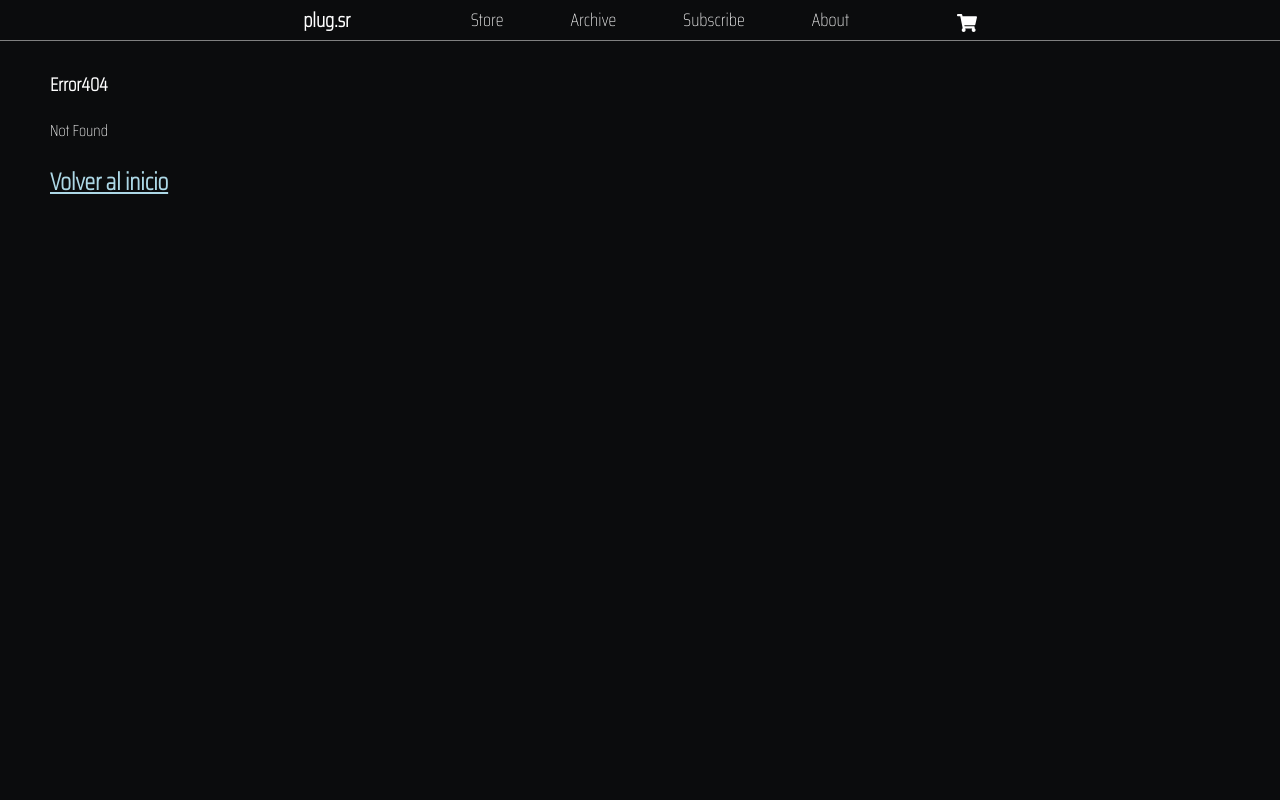
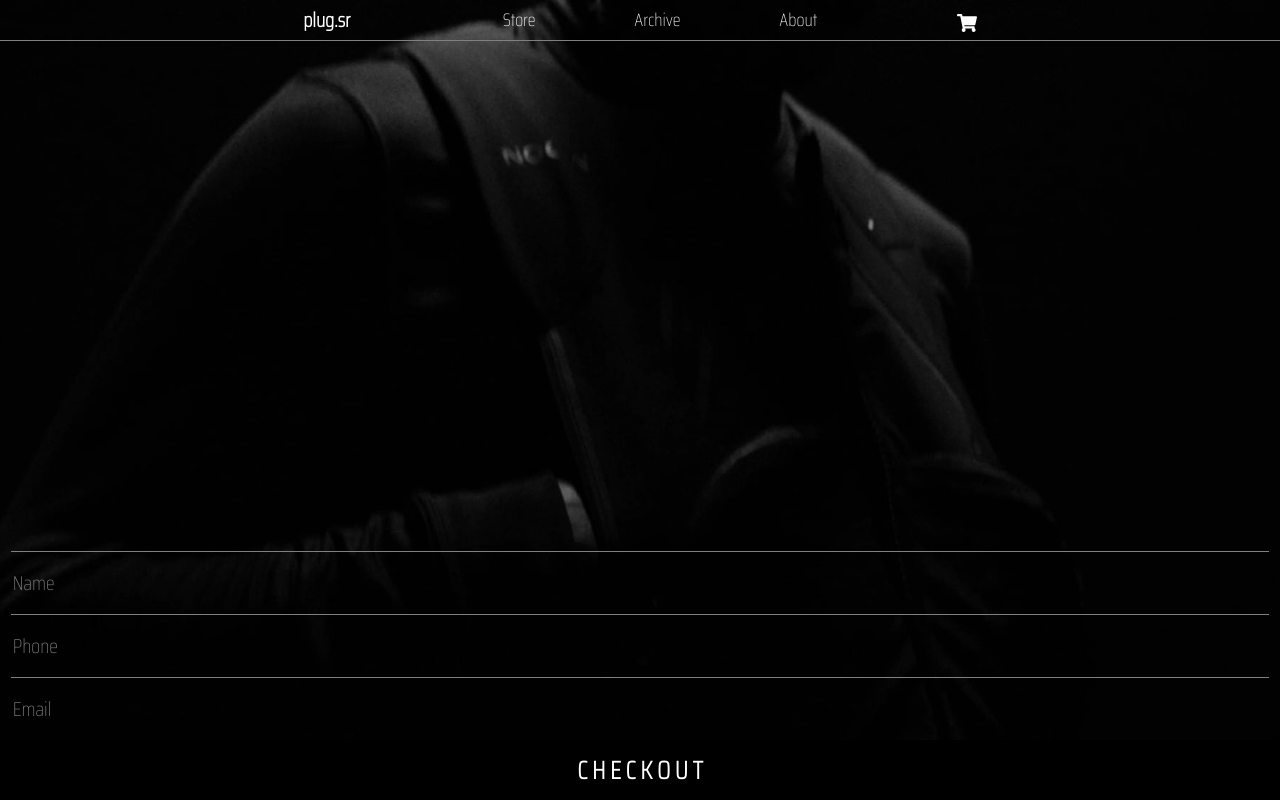
Before and after one commit to valentinopatane/coder-react, a React (Create React App) app: page /subscribe in a window 1280 px wide. Before the commit this address had no page. Built offline with nearby package versions, Linux system fonts and the light colour scheme.

Commit message:
desafio-13

```diff
--- a/src/App.js
+++ b/src/App.js
@@ -9,7 +9,9 @@ import Shop from './views/Shop';
 import ItemDetailContainer from './views/ItemDetailContainer';
 import CategoryList from './views/Categories';
 import Cart from './views/Cart'
+import Subscribe from './views/Subscribe';
 import Error404 from './views/Error404';
+
 //CONTEXT
 import {ItemsProvider} from './components/context/ItemsContext';
 
@@ -24,6 +26,7 @@ function App() {
           <Route exact path={'/shop/item/:id'} element={<ItemDetailContainer/>}/>
           <Route exact path={'/category/:id'} element={<CategoryList/>}/>
           <Route exact path='/cart' element={<Cart/>}/>
+          <Route exact path={'/subscribe'} element={<Subscribe/>}/>
           <Route path='*' element={<Error404/>}/>
         </Routes>
       </Router>
--- a/src/components/ItemDetail.js
+++ b/src/components/ItemDetail.js
@@ -1,5 +1,4 @@
 import React, { useState, useContext } from "react";
-import {Card,CardContent,CardMedia,Typography, CardActionArea, CardActions } from '@mui/material';
 import ItemCount from "./ItemCount";
 import {Link} from 'react-router-dom'
 import './style.css';
@@ -26,7 +25,7 @@ const ItemDetail = ({ item }) => {
       <>
         <div className="item_detail">
           <div className="item_detail_img">
-            <img src={item.image}></img>
+            <img src={item.image} alt="product"></img>
           </div>
           <div className="item_detail_text">
             <h1>{item.name}</h1>
@@ -37,7 +36,7 @@ const ItemDetail = ({ item }) => {
                   <div>
                   <ItemCount stock={item.stock} initial={0} onAdd={onAdd}/>
                   </div>
-        ) : ( <Link className='btn-section_child' to={'/cart'}>Finalizar compra</Link>)
+        ) : ( <Link className='btn-section_child' to={'/cart'}>Ir al carrito</Link>)
         }
           </div>
         </div>
--- a/src/components/NavBar.js
+++ b/src/components/NavBar.js
@@ -12,7 +12,6 @@ function Navbar(){
                     <ul className="aList">
                         <Link to="/shop">Store</Link>
                         <Link to="/archive">Archive</Link>
-                        <Link to="/subscribe">Subscribe</Link>
                         <Link to="/about">About</Link>
                     </ul>
                     <Link to="/cart"style={{marginTop: '5px'}} >
--- /dev/null
+++ b/src/components/SuccessMsg.js
@@ -0,0 +1,12 @@
+import * as React from 'react';
+import './style.css'
+
+const SuccessMsg =({purchaseID})=>{
+    return(
+        <div className="success">
+            <p>Thanks for buying! Your transaction ID is: {purchaseID}</p>
+        </div>
+    )
+}
+
+export default SuccessMsg;
--- a/src/components/style.css
+++ b/src/components/style.css
@@ -277,3 +277,67 @@
 .categorized_items div{
     z-index: 100;
 }
+
+
+.form{
+    width: 100%;
+    height: 100vh;
+    display: flex;
+    justify-content: flex-end;
+    align-items: center;
+    flex-direction: column;
+}
+.form form{
+    background-color: transparent;
+    width: 100%;
+    height: max-content;
+    z-index: 100;
+    display: flex;
+    flex-direction: column;
+    color: #fff;
+    justify-content: space-between;
+    align-items: center;
+    position: relative;
+}
+
+.form_textfield{
+    width: 98%;
+    height: 60px;
+    background-color: transparent;
+    color:#fff;
+    border: none;
+    border-top: 1px solid #808080;
+    font-size: 20px;
+}
+.form_textfield::placeholder{
+    color:#808080;
+    font-size: 20px;
+}
+.form_textfield:focus{
+    outline: none;
+}
+.form_submit{
+
+    width: 100%;
+    height: 60px;
+    background-color: #000;
+    border: none;
+    cursor: pointer;
+    color: #fff;
+    font-size: 25px;
+}
+.success{
+    background-color: transparent;
+}
+.success p{
+    font-size: 20px;
+}
+.backSub{
+    object-fit: cover;
+    top: 0;
+    left: 0;
+    position: absolute;
+    z-index: -1000;
+    width: 100%;
+    height: 100vh;
+}
--- a/src/views/Cart.js
+++ b/src/views/Cart.js
@@ -19,7 +19,7 @@ const Cart =()=>{
                 ) : (
                 <div className="body_cart">
                     <h2 style={{color:'#fff', marginTop:'120px'}}>Total: {total}$</h2>
-                    <button onClick={()=>clearCart()} style={{backgroundColor:'#000', color:'#fff',marginBottom:'50px'}}>Limpiar carrito</button>
+                    <Link className="goTo_link" to={'/subscribe'}>Completar compra</Link>
                     <div className="cartList">
                         {products.map((product)=>{
                              return (
@@ -32,6 +32,9 @@ const Cart =()=>{
                                     <button style={{backgroundColor:'#000', color:'#fff',textAlign:'center'}}onClick={()=>deleteItem(product, product.id)}>Eliminar Producto</button>
                                 </div>)
                             })}
+                    </div>
+                    <div>
+                        <button onClick={()=>clearCart()} style={{backgroundColor:'#000', color:'#fff',marginBottom:'50px'}}>Limpiar carrito</button>
                     </div>
                 </div>
                 )
--- /dev/null
+++ b/src/views/Subscribe.js
@@ -0,0 +1,86 @@
+import React, {useState} from 'react';
+
+//CSS
+import '../components/style.css';
+
+//IMG BACKGROUND
+import image from '../background/descarga.jpg';
+
+//COMPONENTS
+import SuccessMsg from '../components/SuccessMsg';
+
+//FIREBASE
+import {db} from '../components/firebase/FirebaseConfig';
+import {collection, addDoc} from 'firebase/firestore';
+
+//CONTEXT
+import { ItemsContext } from '../components/context/ItemsContext'
+import { useContext} from "react";
+
+const initialState ={
+    name:'',
+    phone: '',
+    email:'',
+}
+
+function Subscribe(){
+
+    const {clearCart} = useContext(ItemsContext);
+
+    const [values,setValues] = useState(initialState);
+    const [purchaseID, setPurchaseID] = useState('');
+
+    const onChange = (e) =>{
+        const {value, name} = e.target;
+        setValues({...values, [name]: value})
+    }
+    const onSubmit =async(e)=>{
+        e.preventDefault();
+        const docRef = await addDoc(collection(db,"buyers"),{
+            values
+        });
+        setPurchaseID(docRef.id)
+        setValues(initialState);
+        clearCart();
+    }
+
+
+    return(
+        <>
+            <div className='form'>
+                {purchaseID && <SuccessMsg purchaseID={purchaseID}></SuccessMsg>}
+                <form onSubmit={onSubmit}>
+                    <input
+                    className='form_textfield'
+                    placeholder='Name'
+                    name='name'
+                    value={values.name}
+                    onChange={onChange}
+                    />
+                    <input
+                    className='form_textfield'
+                    placeholder='Phone'
+                    name='phone'
+                    value={values.phone}
+                    onChange={onChange}
+                    />
+                    <input
+                    className='form_textfield'
+                    placeholder='Email'
+                    name='email'
+                    type='email'
+                    value={values.email}
+                    onChange={onChange}
+                    />
+                    <button className='form_submit'><b>C H E C K O U T</b></button>
+                </form>
+            </div>
+            <img src={image}alt="background" className='backSub'></img>
+
+        </>
+    )
+}
+
+
+
+export default Subscribe
```
Also changed, not shown: src/background/descarga.jpg (added).
